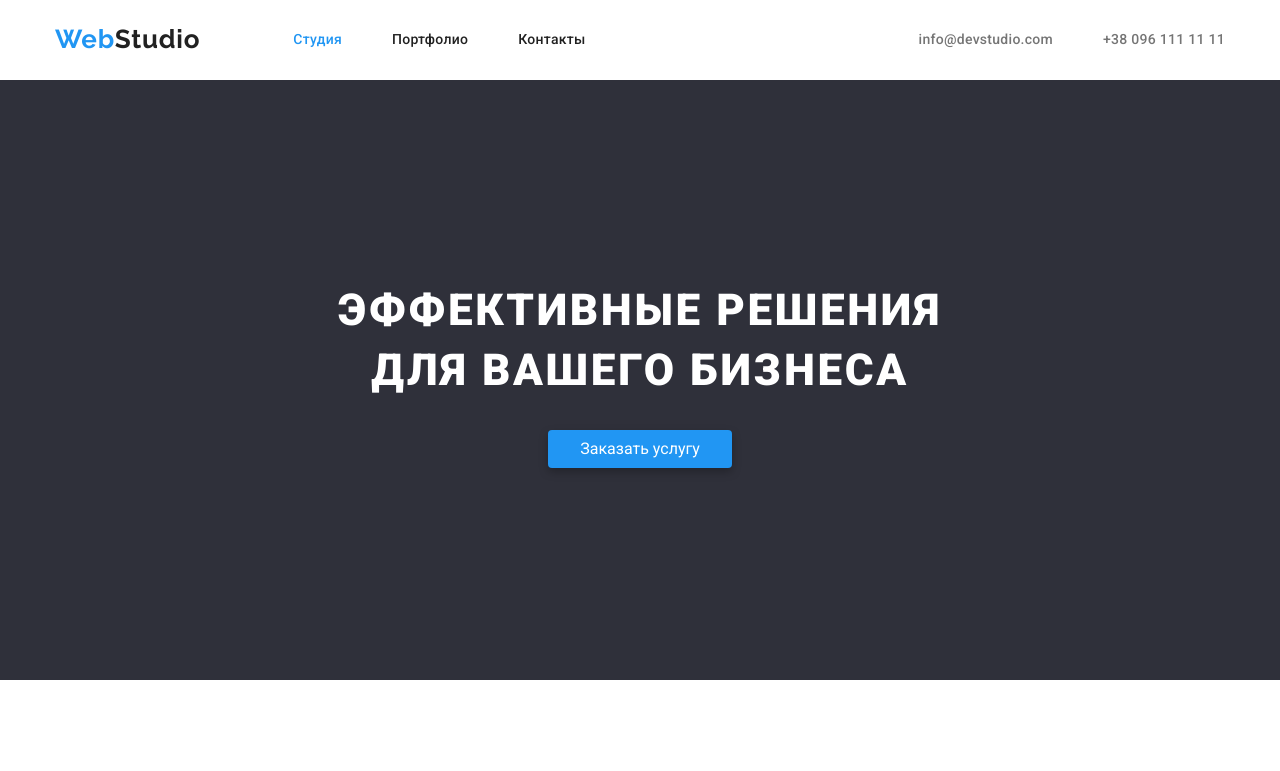
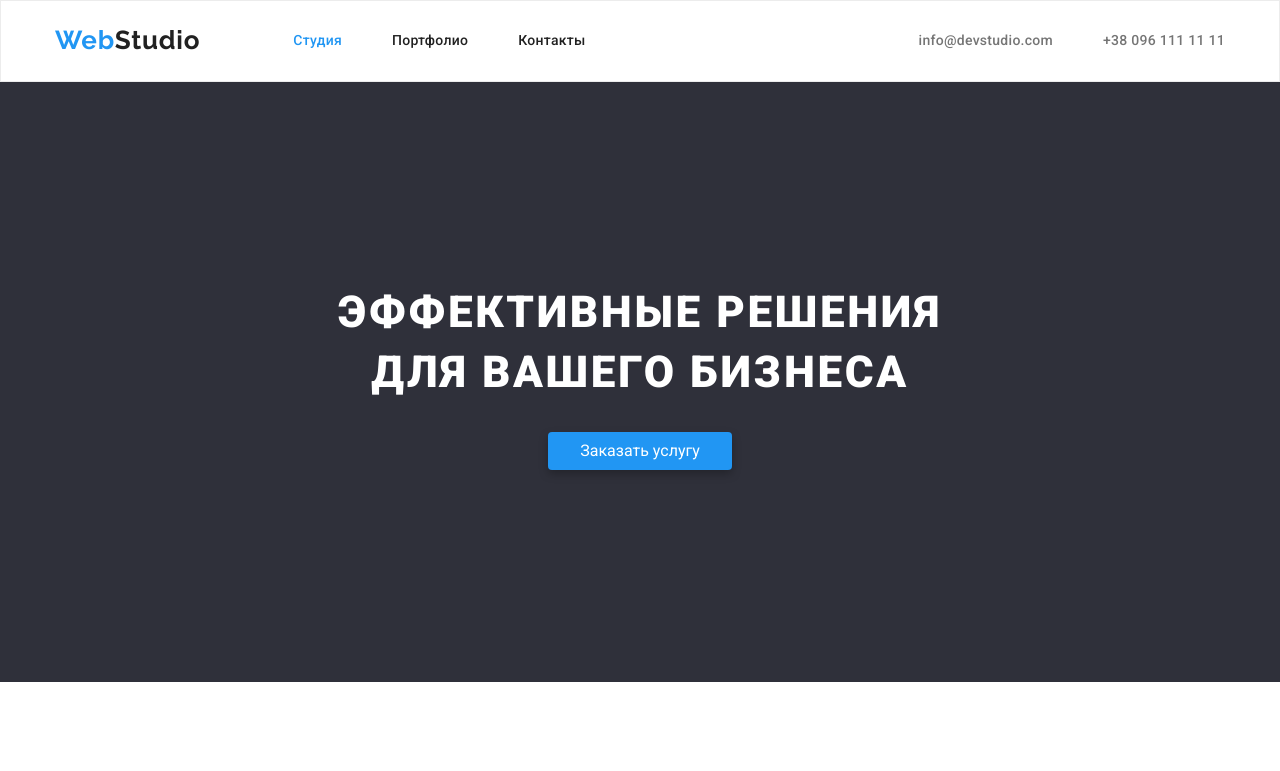
Before and after one commit to Julija100/goit-markup-hw-03, a plain HTML site: page index.html in a window 1280 px wide. Shown: the top 771 px of the page. Drawn offline with nearby package versions, Linux system fonts and the light colour scheme.

Commit message:
Fix header border

```diff
--- a/css/style.css
+++ b/css/style.css
@@ -78,7 +78,7 @@ button:focus {
 .header {
   padding-top: 24px;
   padding-bottom: 25px;
-  border: 1px #ececec;
+  border: 1px solid #ececec;
 }
 
 .header .container {
```
